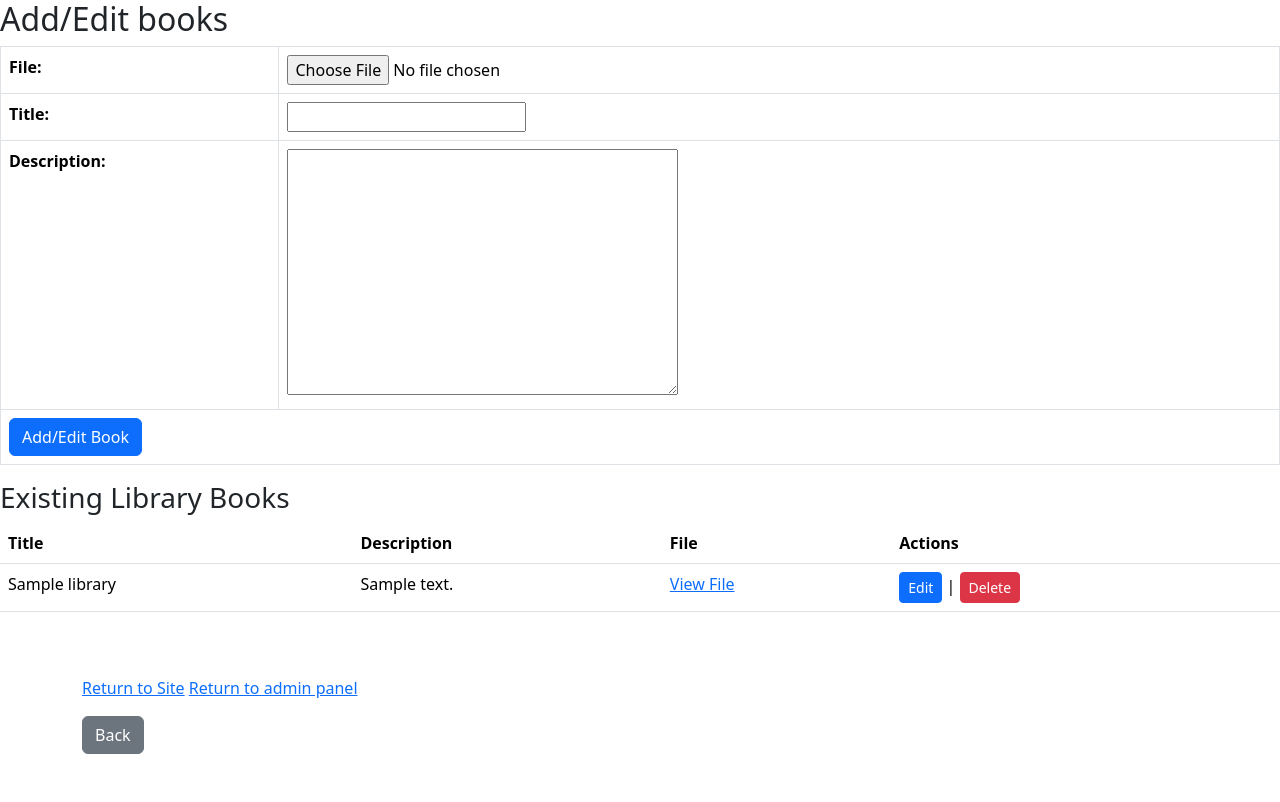
After one commit to Black-Dragon-Kalameet/TutorSystem, a Django app: page /addbooks in a window 1280 px wide. The commit adds this page. Run offline with Django 5.2, Linux system fonts and the light colour scheme; tables that the repository leaves empty hold one stand-in row (values such as "Sample post"); some libraries are stand-ins or nearby versions.

Commit message:
added ability to add books and delete and edit them

```diff
--- a/main/forms.py
+++ b/main/forms.py
@@ -68,3 +68,9 @@ class ansform(forms.ModelForm):
      class Meta:
           model = models.quesntione
           fields = ['answerw']
+
+
+class addbook(forms.ModelForm):
+    class Meta:
+        model = models.library
+        fields = ['file', 'title', 'description']
--- /dev/null
+++ b/main/templates/addbooks.html
@@ -0,0 +1,64 @@
+{% block content %}
+<!DOCTYPE html>
+{% load static %}
+<html lang="en">
+
+    <meta charset="utf-8" />
+    <meta name="viewport" content="width=device-width, initial-scale=1" />
+    <link href="{% static 'bootstrap.min.css' %}" rel="stylesheet" />
+    <link href="{% static 'bootstrap-icons/font/bootstrap-icons.css' %}" rel="stylesheet" />
+  </head>
+<h2>Add/Edit books</h2>
+
+<form method="post" action="" enctype="multipart/form-data">
+    <table class="table table-bordered">
+        {% csrf_token %}
+        {{ form.as_table }}
+        <tr>
+            <td colspan="2">
+                <input type="submit" class="btn btn-primary" value="Add/Edit Book" />
+            </td>
+        </tr>
+    </table>
+</form>
+
+
+<h3>Existing Library Books</h3>
+<table class="table">
+    <thead>
+        <tr>
+            <th>Title</th>
+            <th>Description</th>
+            <th>File</th>
+            <th>Actions</th>
+        </tr>
+    </thead>
+    <tbody>
+        {% for book in books %}
+        <tr>
+            <td>{{ book.title }}</td>
+            <td>{{ book.description }}</td>
+            <td>
+                {% if book.file %}
+                <a href="{{ book.file.url }}" target="_blank">View File</a>
+                {% else %}
+                No file uploaded
+                {% endif %}
+            </td>
+            <td>
+                <a href="{% url 'editbooks' book.id %}" class="btn btn-primary btn-sm">Edit</a>
+                |
+                <a href="{% url 'deletebook' book.id %}" onclick="return confirm('Are you sure you want to delete this book?')" class="btn btn-danger btn-sm">Delete</a>
+            </td>
+        </tr>
+        {% endfor %}
+    </tbody>
+</table>
+<footer class="container py-5">
+    <p>
+      <a href="{% url 'home' %}">Return to Site</a>
+      <a href="{% url 'adminpanel' %}">Return to admin panel</a>
+    </p>
+    <button onclick="window.history.back();" class="btn btn-secondary">Back</button>
+  </footer>
+{% endblock %}
--- a/main/templates/adminpanel.html
+++ b/main/templates/adminpanel.html
@@ -16,6 +16,7 @@
         <div class="list-group-item">
           <h5> <a class="mb-1" href="{% url 'addstudent' %}">Student management</a> </h5>
           <h5> <a class="mb-1" href="{% url 'addtutor' %}">Tutor management</a> </h5>
+          <h5> <a class="mb-1" href="{% url 'addbooks' %}">Book management</a> </h5>
         </div>
     </div>
   </div>
--- a/main/urls.py
+++ b/main/urls.py
@@ -39,6 +39,9 @@ urlpatterns =[
     path('addtutor', views.addtutor, name ='addtutor'),
     path('deltutor/<int:id>/', views.deltutor, name ='deltutor'),
     path('allprofiles/', views.allprofiles, name='allprofiles'),
+    path('addbooks', views.addbooks, name='addbooks'),
+    path('editbooks/<int:id>/', views.editbooks, name='editbooks'),
+    path('deletebook/<int:id>/', views.deletebook, name='deletebook'),
 
 
 
--- a/main/views.py
+++ b/main/views.py
@@ -410,3 +410,40 @@ def sendann(request):
 
     form = forms.messageform()
     return render(request, 'sendann.html', {'form': form})
+
+
+
+def addbooks(request):
+    if request.method == 'POST':
+        form = forms.addbook(request.POST, request.FILES)
+        if form.is_valid():
+            book = form.save(commit=False)
+            book.save()
+            return redirect('addbooks')
+    else:
+        form = forms.addbook()
+
+    books = models.library.objects.all()
+    return render(request, 'addbooks.html', {'form': form, 'books': books})
+
+
+def editbooks(request, id):
+    book = models.library.objects.get(id=id)
+    if request.method == 'POST':
+        form = forms.addbook(request.POST, request.FILES, instance=book)
+        if form.is_valid():
+            form.save()
+            return redirect('addbooks')
+    else:
+        form = forms.addbook(instance=book)
+
+    books = models.library.objects.all()
+    return render(request, 'addbooks.html', {'form': form, 'books': books})
+
+
+
+
+def deletebook(request, id):
+    book = models.library.objects.get(id=id)
+    book.delete()
+    return redirect('addbooks')
```
Also changed, not shown: main/templates/editbooks.html (added, +15 -0 lines), 3 other files.
